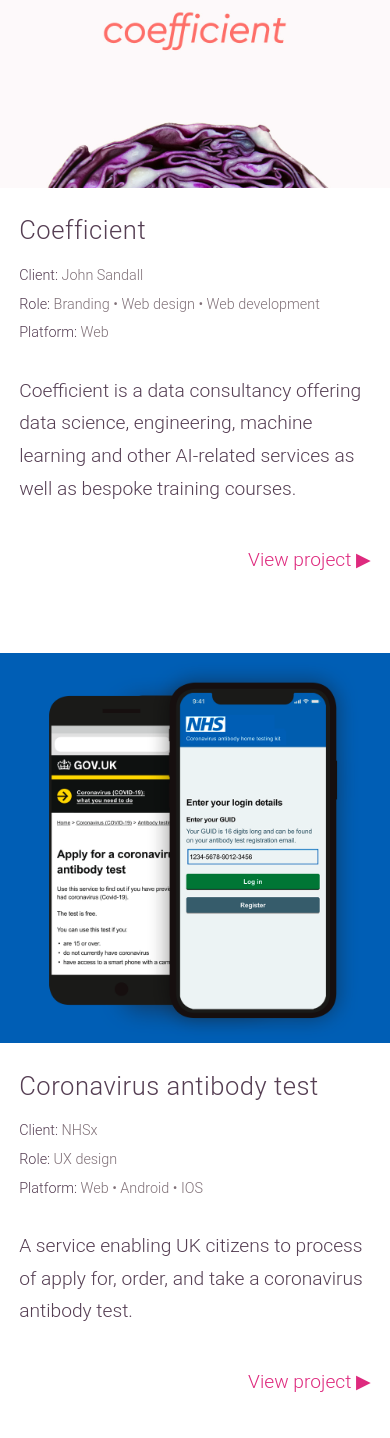
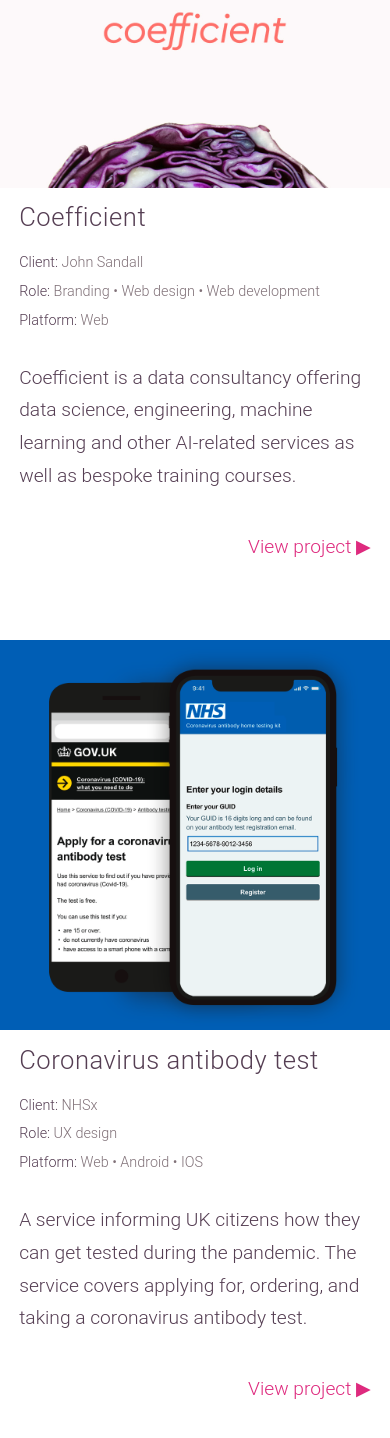
Before and after one commit to BaronBlackmore/SunlightAfterDark, a Jekyll site: the page built from portfolio.html, in a window 390 px wide, cut to the strip 572-2024 px from the top of the page. Shown: the top 1438 px of the strip. Built offline with Jekyll 4.4.1, drawn with Linux system fonts in a browser that asks for light colours; some of the changed text lies outside the part shown.

Commit message:
tweaks 1

```diff
--- a/css/main.css
+++ b/css/main.css
@@ -345,13 +345,18 @@
 }
 
 .big-frame .portfolio-desc{
-	align-self: end;
+	/*align-self: end;*/
+	width: 100%;
 }
 
 .big-frame p{
 	text-align: right;
 	position: relative;
-	top: -3em;
+	top: -4em;
+}
+
+.big-frame .portfolo-desc-container{
+	padding: 0 1em;
 }
 
 .portfolio-desc{
@@ -364,6 +369,7 @@
 
 .portfolo-desc-container h5{
 	text-transform: inherit;
+	padding-top: 0.5em;
 }
 
 .portfolo-desc-container .job-description{
@@ -609,7 +615,7 @@
 
 #nav-column{
 	position: fixed;
-	top: 230px;
+	top: 250px;
 	width: 230px;
 	padding-bottom: 1em;
 	display: flex;
@@ -791,7 +797,7 @@
 	}
 
 	.center-col{
-		padding: 0 20px;
+		padding: 0px;
 	}
 	.portfolio-column .center-col{
 		padding: 0 0 4em 0;
--- a/portfolio.html
+++ b/portfolio.html
@@ -125,7 +125,7 @@
 				</small>
 
 				<p>
-					A service enabling UK citizens to process of apply for, order, and take a coronavirus antibody test.
+					A service informing UK citizens how they can get tested during the pandemic. The service covers applying for, ordering, and taking a coronavirus antibody test.
 				</p>
 
 				<p style="text-align: right;"><a href="/portfolio/nhsx.html">
@@ -202,7 +202,7 @@
 				</small>
 
 				<p>
-					A cooperative escape room that changes every time you play. Explore a mysterious labyrinth with your friends. Discover secret passages, solve cryptic puzzles and escape with the treasure!
+					A cooperative escape room that changes every time you play. Explore a mysterious labyrinth with your friends, discover secret passages, solve cryptic puzzles and escape with the treasure!
 				</p>
 
 				<p style="text-align: right;"><a href="/portfolio/blabyrinth.html">
@@ -228,7 +228,7 @@
 				</small>
 
 				<p>
-					An Action RPG where you play as a vampire who's lost their home. Forced to travel through haunted and warring lands, you learn magic words and make alliances, in hopes of finding solace.
+					An action-RPG where you play as a vampire who's lost their home. Forced to travel through haunted and warring lands, you learn magic words and make alliances, in hopes of finding solace.
 				</p>
 
 				<p style="text-align: right;"><a href="/portfolio/wintercast.html">
@@ -310,7 +310,7 @@
 				</small>
 
 				<p>
-					Humble Data run workshops for those who aspire to work in data science and the tech industry, with a focus on increasing inclusivity and encouraging a culture of mentorship.
+					Humble Data run workshops for those who aspire to work in data science and the tech industry, with the aim of increasing inclusivity and encouraging a culture of mentorship.
 				</p>
 
 				<p style="text-align: right;"><a href="/portfolio/humbledata.html">
@@ -350,7 +350,30 @@
 	</div>
 
 
+<div class="portfolio-frame branding">
+		<img src="/images/portfolio/thegoods-tile.png">
+		<div class="portfolio-desc">
+			<div class="portfolo-desc-container">
+				<h5>Wings</h5>
 
+				<small class="job-description" >
+				<span class="dark-text">Client:</span> The Doorstop Collective
+				<br>
+				<span class="dark-text">Role:</span> Branding
+				<br>
+				<span class="dark-text">Platform:</span> Web
+				</small>
+
+				<p>
+					 Wings is a London based food delivery service. The business is a co-op owned and run by the riders, granting themselves london living wage and economic security.
+				</p>
+<!--
+				<p style="text-align: right;"><a href="#">
+					View project &#x25b6;&#xfe0e;
+				</a></p> -->
+			</div>
+		</div>
+	</div>
 
 <div class="portfolio-frame big-frame illustration gamedesign">
 		<img src="/images/portfolio/thronestorm-cards.png">
@@ -373,30 +396,7 @@
 		</div>
 	</div>
 
-<div class="portfolio-frame branding">
-		<img src="/images/portfolio/thegoods-tile.png">
-		<div class="portfolio-desc">
-			<div class="portfolo-desc-container">
-				<h5>The Goods</h5>
 
-				<small class="job-description" >
-				<span class="dark-text">Client:</span> The Doorstop Collective
-				<br>
-				<span class="dark-text">Role:</span> Branding
-				<br>
-				<span class="dark-text">Platform:</span> Web
-				</small>
-
-				<p>
-					 The Goods is a food delivery service, based in London. The business is a co-op owned and run by the riders, granting themselves london living wage and economic security.
-				</p>
-<!--
-				<p style="text-align: right;"><a href="#">
-					View project &#x25b6;&#xfe0e;
-				</a></p> -->
-			</div>
-		</div>
-	</div>
 
 
 	<div class="portfolio-frame big-frame illustration">
@@ -449,7 +449,7 @@
 		<img src="/images/portfolio/andus-icons.png">
 		<div class="portfolio-desc">
 			<div class="portfolo-desc-container">
-				<h5>&us pitch doccument icons</h5>
+				<h5>&us pitch document icons</h5>
 
 				<small class="job-description" >
 					<span class="dark-text">Client:</span> &us
```
Also changed, not shown: other parts of portfolio.html (+1 -1 lines), images/portfolio/wings-tile.png (added).
